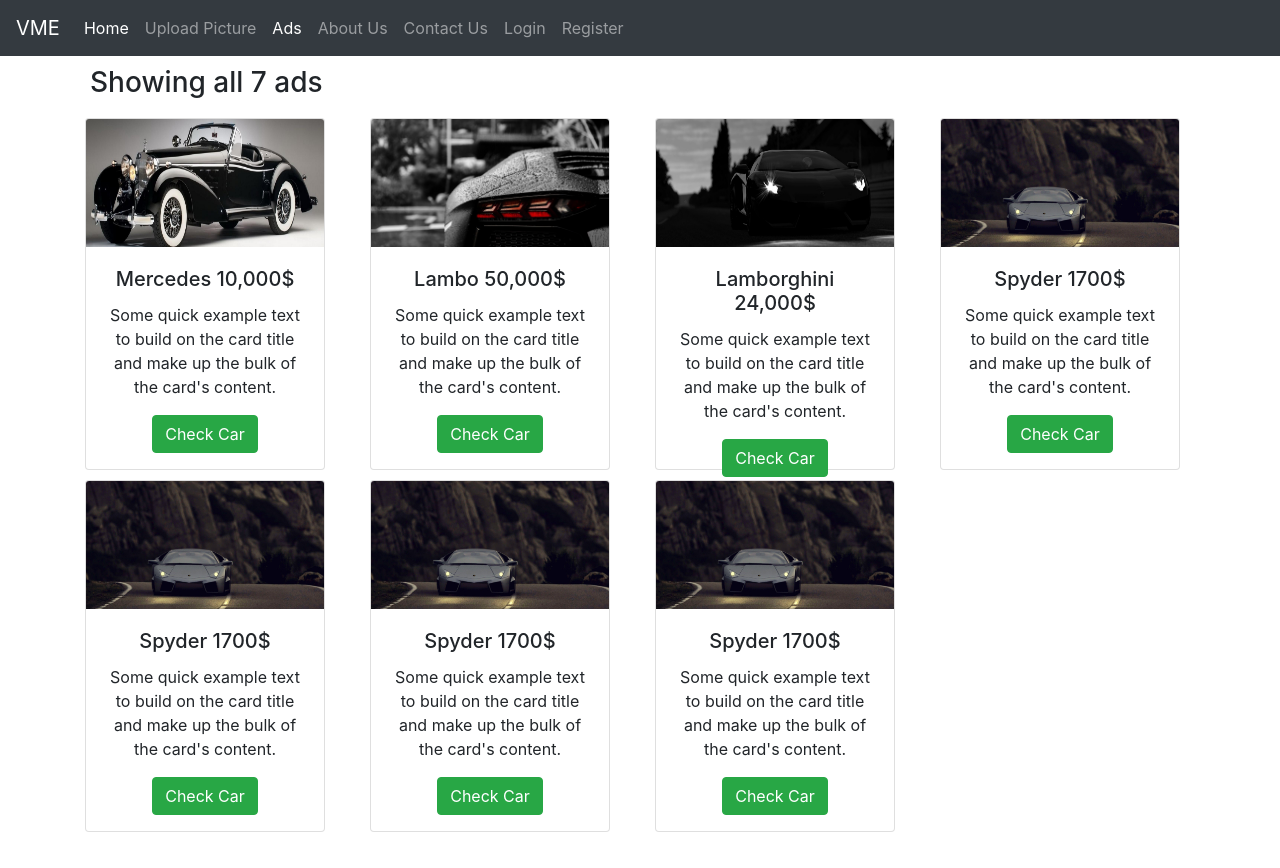
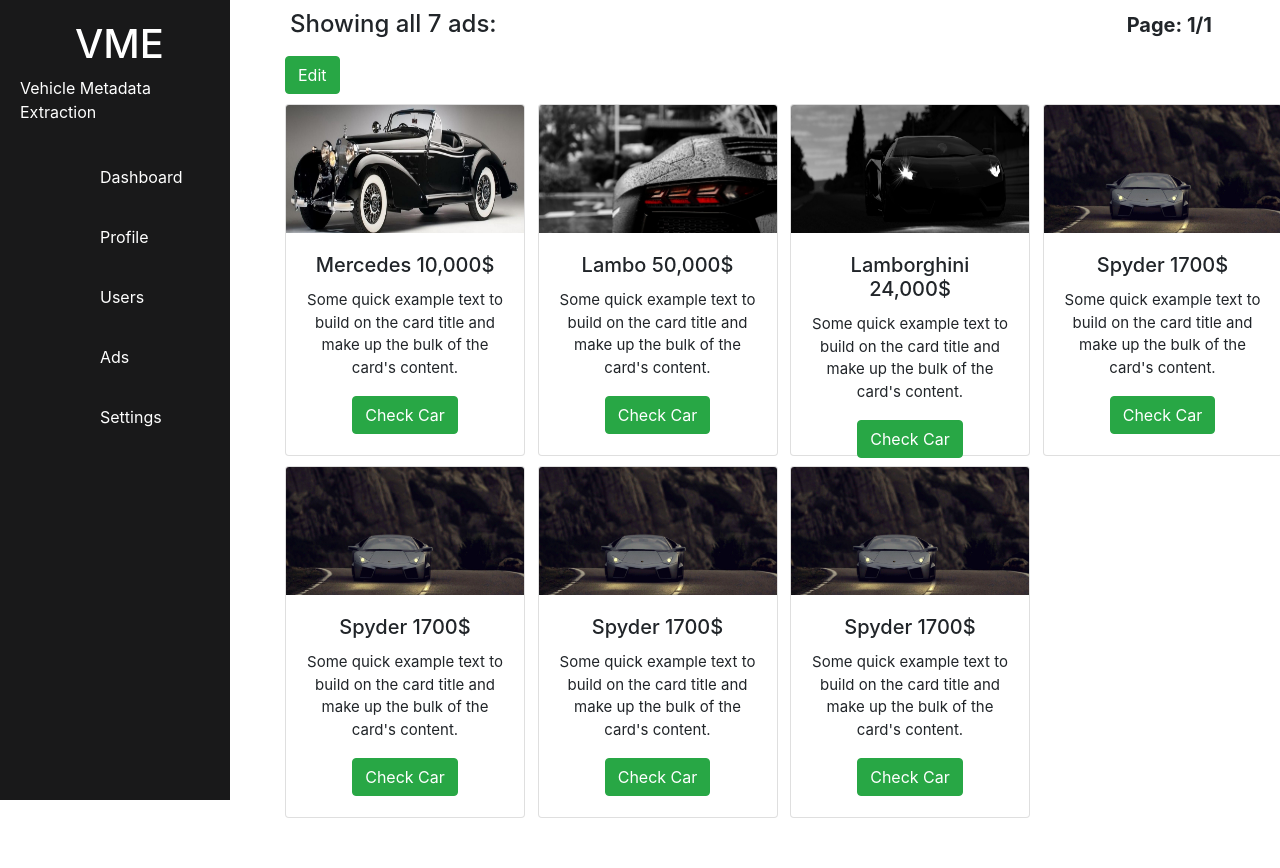
Before and after one commit to mustafasheikh1/VME, a React (Create React App) app: page /ads in a window 1280 px wide. Shown: the top 868 px of the page. Built offline with nearby package versions, Linux system fonts and the light colour scheme; the HTML template or start-up script is replaced by a standard one.

Commit message:
Implemented Edit buttons and otheruseful things done

```diff
--- a/src/App.js
+++ b/src/App.js
@@ -19,12 +19,13 @@
 import SideBar from "./components/sideBar";
 import UserForm from "./components/userForm";
 import Ads from "./components/ads";
+import DisplayAd from "./components/common/displayAd";
 import "react-toastify/dist/ReactToastify.css";
 import "./App.css";
 
 class App extends Component {
   state = {
-    admin: false,
+    admin: true,
   };
   render() {
     const { admin } = this.state;
@@ -44,6 +45,7 @@
               <Route path="/contact" component={Contact} />
               <Route path="/user" component={UserData} />
               <Route path="/ads" component={Ads} />
+              <Route path="/displayAd" component={DisplayAd} />
               <Route path="/not-found" component={NotFound} />
               <Redirect from="/home" to="/" />
               <Route path="/" exact component={Home} />
@@ -62,6 +64,8 @@
                 <Route path="/users" component={Users} />
                 <Route path="/settings" component={Settings} />
                 <Route path="/profile" component={Profile} />
+                <Route path="/ads" component={Ads} />
+                <Route path="/displayAd" component={DisplayAd} />
                 <Route path="/not-found" component={NotFound} />
                 <Redirect from="/" exact to="/dashboard" />
                 <Redirect to="not-found" />
--- a/src/components/ads.jsx
+++ b/src/components/ads.jsx
@@ -11,6 +11,7 @@
     ads: [],
     currentPage: 1,
     pageSize: 8,
+    editAble: false,
   };
 
   componentDidMount() {
@@ -108,18 +109,56 @@
     this.setState({ currentPage: page });
   };
 
+  handleDelete = (card) => {
+    const ads = this.state.ads.filter((ad) => ad.Id !== card.Id);
+    this.setState({ ads });
+  };
+
+  handleEdit = () => {
+    let editAble = this.state.editAble;
+    editAble = editAble === true ? false : true;
+    this.setState({ editAble });
+  };
+
   render() {
     const { ads } = this.getPagedData();
     const { length: count } = this.state.ads;
-    const { pageSize, currentPage } = this.state;
+    const { pageSize, currentPage, editAble } = this.state;
+    const totalPages = Math.ceil(count / pageSize);
+    if (count === 0) return <p>There are no ads in database</p>;
     return (
       <React.Fragment>
         <div className="container" ref={this.myRef}>
-          <strong>
-            <h3 style={{ paddingLeft: "5px", paddingTop: "10px" }}>
-              Showing all {count} ads
-            </h3>
-          </strong>
+          <div className="row">
+            <div className="col-sm-3">
+              <strong>
+                <h4 style={{ paddingLeft: "5px", paddingTop: "10px" }}>
+                  Showing all {count} ads:
+                </h4>
+              </strong>
+            </div>
+
+            <div
+              className="col-sm-2 offset-sm-7"
+              style={{ paddingTop: "10px" }}
+            >
+              <strong>
+                <p style={{ fontSize: "20px" }}>
+                  Page: {currentPage}/{totalPages}
+                </p>
+              </strong>
+            </div>
+          </div>
+          {!editAble && (
+            <button className="btn btn-success" onClick={this.handleEdit}>
+              <i class="fa fa-pencil-square-o" aria-hidden="true"></i> Edit
+            </button>
+          )}
+          {editAble && (
+            <button className="btn btn-primary" onClick={this.handleEdit}>
+              <i class="fa fa-check" aria-hidden="true"></i> Done
+            </button>
+          )}
           <div className="row">
             {ads.map((ad) => (
               <div
@@ -127,11 +166,21 @@
                 key={ad.Id}
                 style={{ paddingTop: "10px" }}
               >
-                <AdCard data={ad} />
+                <AdCard
+                  data={ad}
+                  onDelete={this.handleDelete}
+                  editProperty={editAble}
+                />
               </div>
             ))}
           </div>
-          <div style={{ paddingLeft: "95px", paddingTop: "20px" }}>
+          <div
+            style={{
+              paddingLeft: "510px",
+              paddingTop: "20px",
+              marginBottom: "50px",
+            }}
+          >
             <Pagination
               itemsCount={count}
               pageSize={pageSize}
--- a/src/components/common/adCard.jsx
+++ b/src/components/common/adCard.jsx
@@ -1,9 +1,10 @@
 import React from "react";
 import { Link } from "react-router-dom";
 
-const AdCard = ({ data }) => {
+const AdCard = ({ data, onDelete, editProperty }) => {
   const { img, name, price, details } = data;
   return (
+    <React.Fragment>
       <div
         className="card text-center"
         style={{ width: "15rem", minHeight: "22rem", maxHeight: "22rem" }}
@@ -18,12 +19,32 @@
           <h5 className="card-title">
             {name} {price}
           </h5>
-        <p className="card-text">{details}</p>
-        <Link to="" className="btn btn-success">
+          <p className="card-text" style={{ fontSize: "15px" }}>
+            {details}
+          </p>
+          <Link
+            to={{
+              pathname: "/displayAd",
+              state: {
+                data: { data },
+              },
+            }}
+            className="btn btn-success"
+          >
             Check Car
           </Link>
         </div>
       </div>
+      {editProperty && (
+        <button
+          className="btn btn-danger btn-sm"
+          style={{ marginLeft: "85px" }}
+          onClick={() => onDelete(data)}
+        >
+          Delete
+        </button>
+      )}
+    </React.Fragment>
   );
 };
 
--- /dev/null
+++ b/src/components/common/displayAd.jsx
@@ -0,0 +1,27 @@
+import React from "react";
+
+const DisplayAd = (props) => {
+  const { data } = props.location.state.data;
+
+  const { name, price, details, img, date, time } = data;
+  return (
+    <React.Fragment>
+      <div className="container">
+        <div className="col-sm-9 offset-sm-1" style={{ paddingTop: "10px" }}>
+          <div class="card mb-3">
+            <img class="card-img-top" src={img} alt="" />
+          </div>
+        </div>
+        <div style={{ paddingLeft: "100px" }}>
+          <b>Name: {name}</b> <br />
+          <b>Price: {price}</b> <br />
+          <b>Posted Date: {date}</b> <br />
+          <b>Posted Time: {time}</b> <br />
+          <b>Details: {details}</b> <br />
+        </div>
+      </div>
+    </React.Fragment>
+  );
+};
+
+export default DisplayAd;
--- a/src/components/sideBar.jsx
+++ b/src/components/sideBar.jsx
@@ -24,6 +24,11 @@
         name: "Users",
         icon: <i className="fa fa-users" aria-hidden="true"></i>,
         path: "/users",
+      },
+      {
+        name: "Ads",
+        icon: <i className="fa fa-car" aria-hidden="true"></i>,
+        path: "/ads",
       },
       {
         name: "Settings",
```
Also changed, not shown: src/images/dateIcon.png (added). Lines whose indentation alone changed are shown as unchanged.
